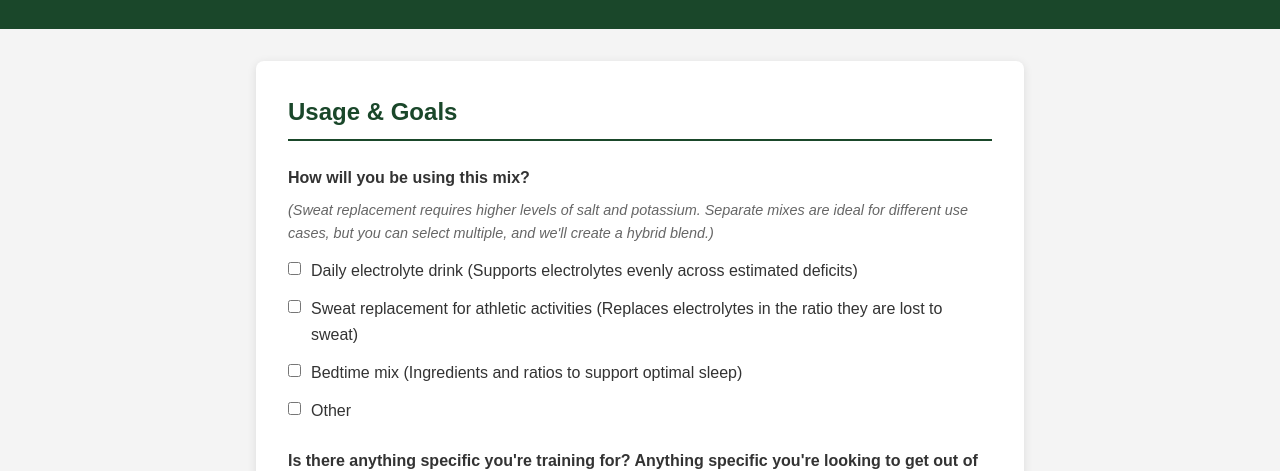
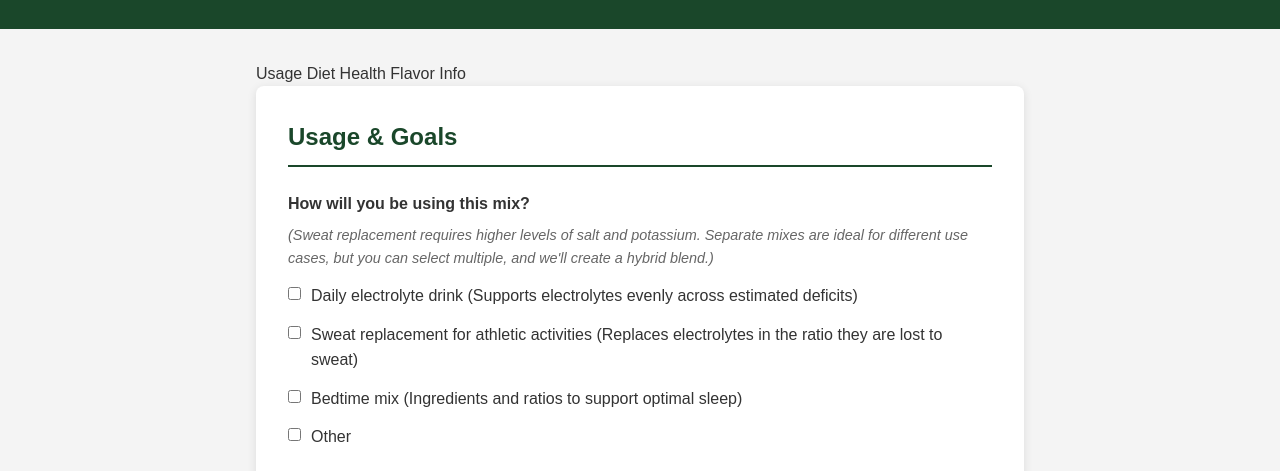
Before and after one commit to Jschueller18/Personal-Potions, a plain HTML site: page index.html in a window 1280 px wide. Shown: the part 218-689 px from the top of the page. Drawn offline with Linux system fonts and the light colour scheme.

Commit message:
Update index.html

```diff
--- a/index.html
+++ b/index.html
@@ -15,6 +15,18 @@
 
     <section id="survey">
         <form id="survey-form">
+            <div class="progress-container">
+  <div class="progress-bar">
+    <div class="progress" id="form-progress"></div>
+  </div>
+  <div class="progress-labels">
+    <span class="progress-label active" data-section="usage">Usage</span>
+    <span class="progress-label" data-section="dietary">Diet</span>
+    <span class="progress-label" data-section="health">Health</span>
+    <span class="progress-label" data-section="flavor">Flavor</span>
+    <span class="progress-label" data-section="personal">Info</span>
+  </div>
+</div>
             <!-- Usage & Goals Section -->
             <div class="form-section">
                 <h2>Usage & Goals</h2>
```
